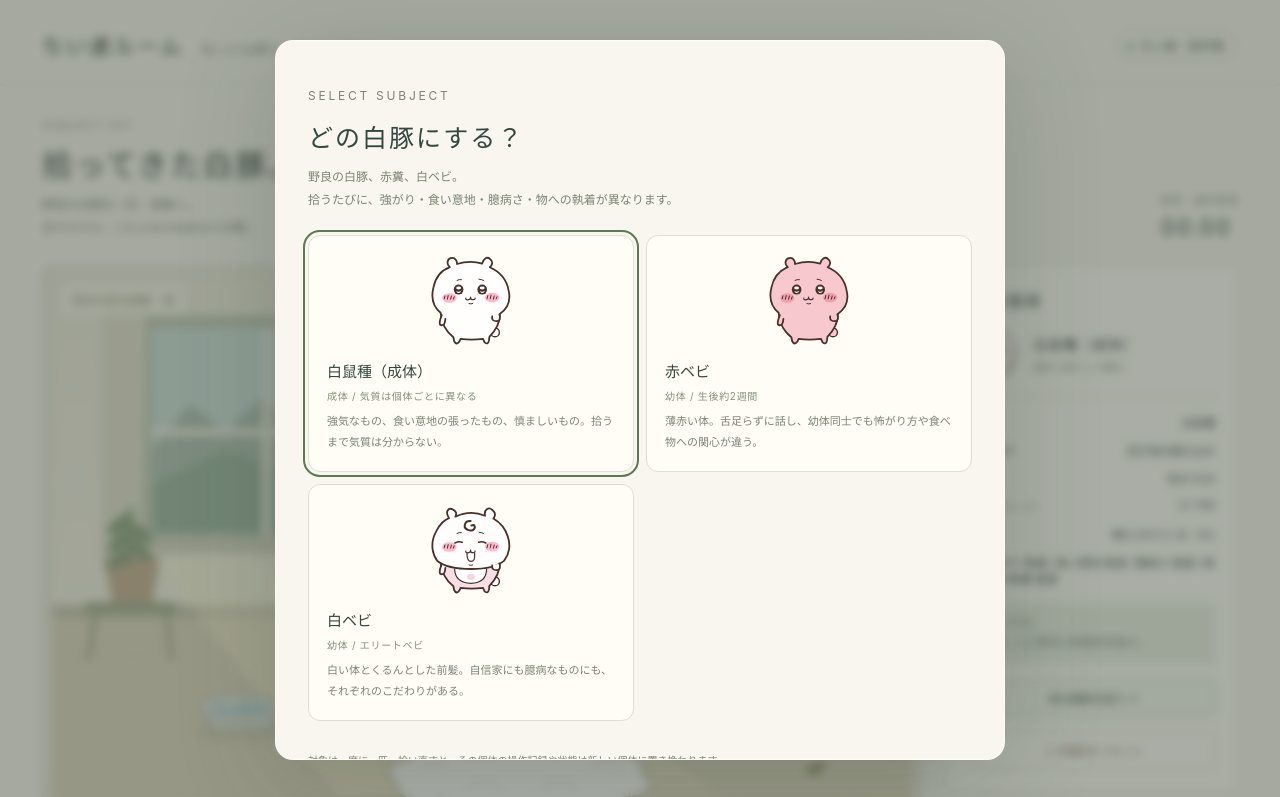
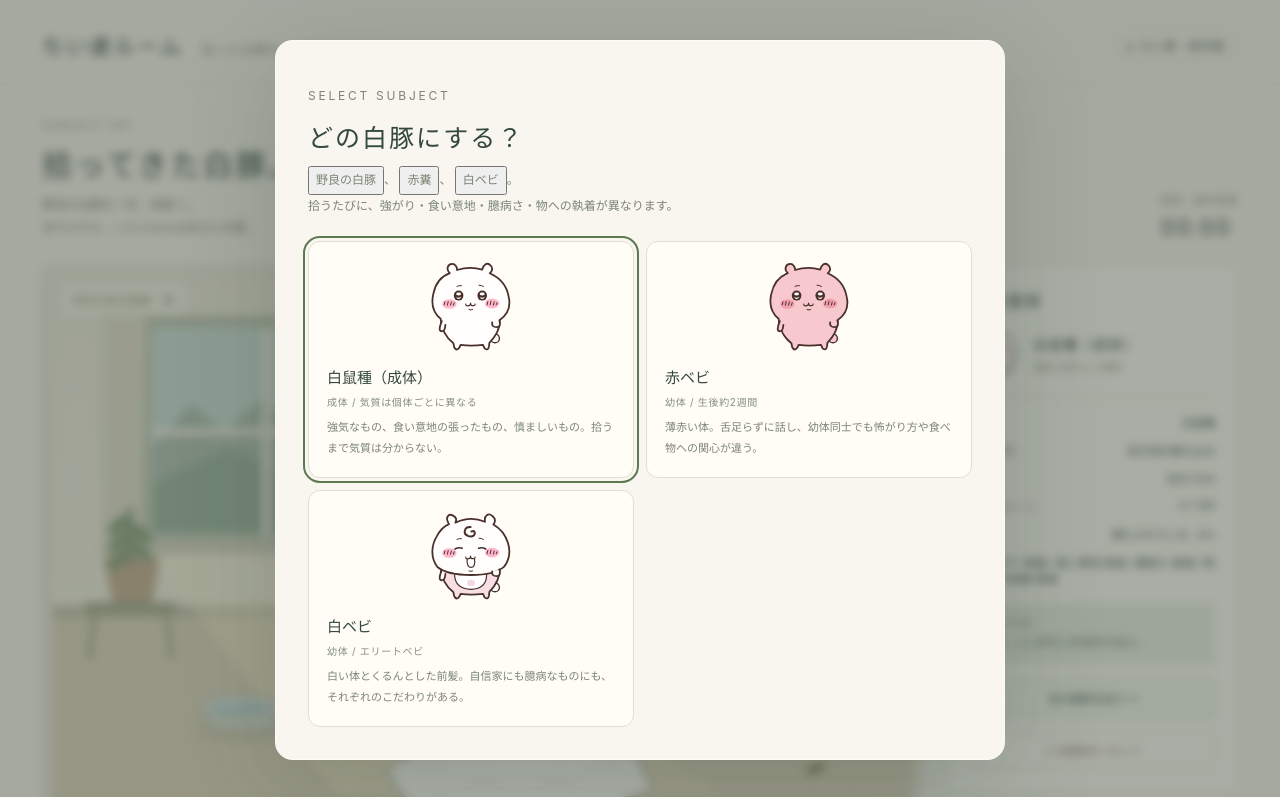
Before and after one commit to namabuchan-hue/Ii, a plain HTML site: page index.html in a window 1280 px wide. Shown: the top 797 px of the page. Drawn offline with Linux system fonts and the light colour scheme; files whose address does not match are found by name.

Commit message:
Update index.html

```diff
--- a/index.html
+++ b/index.html
@@ -310,11 +310,12 @@ SUBJECT 001
     <p class="eyebrow">SELECT SUBJECT</p>
     <h2 id="picker-title">どの白豚にする？</h2>
     <p>
-      野良の白豚、赤糞、白ベビ。<br>
+      <button type="button" class="subject-choice normal" data-type="normal">野良の白豚</button>、
+      <button type="button" class="subject-choice red" data-type="red">赤糞</button>、
+      <button type="button" class="subject-choice white" data-type="white">白ベビ</button>。<br>
       拾うたびに、強がり・食い意地・臆病さ・物への執着が異なります。
     </p>
 
-    <!-- JSが pickupTypes ('normal', 'red', 'white') からボタンを動的生成する場所 -->
     <div class="options" id="options"></div>
 
     <div class="picker-foot">
```
